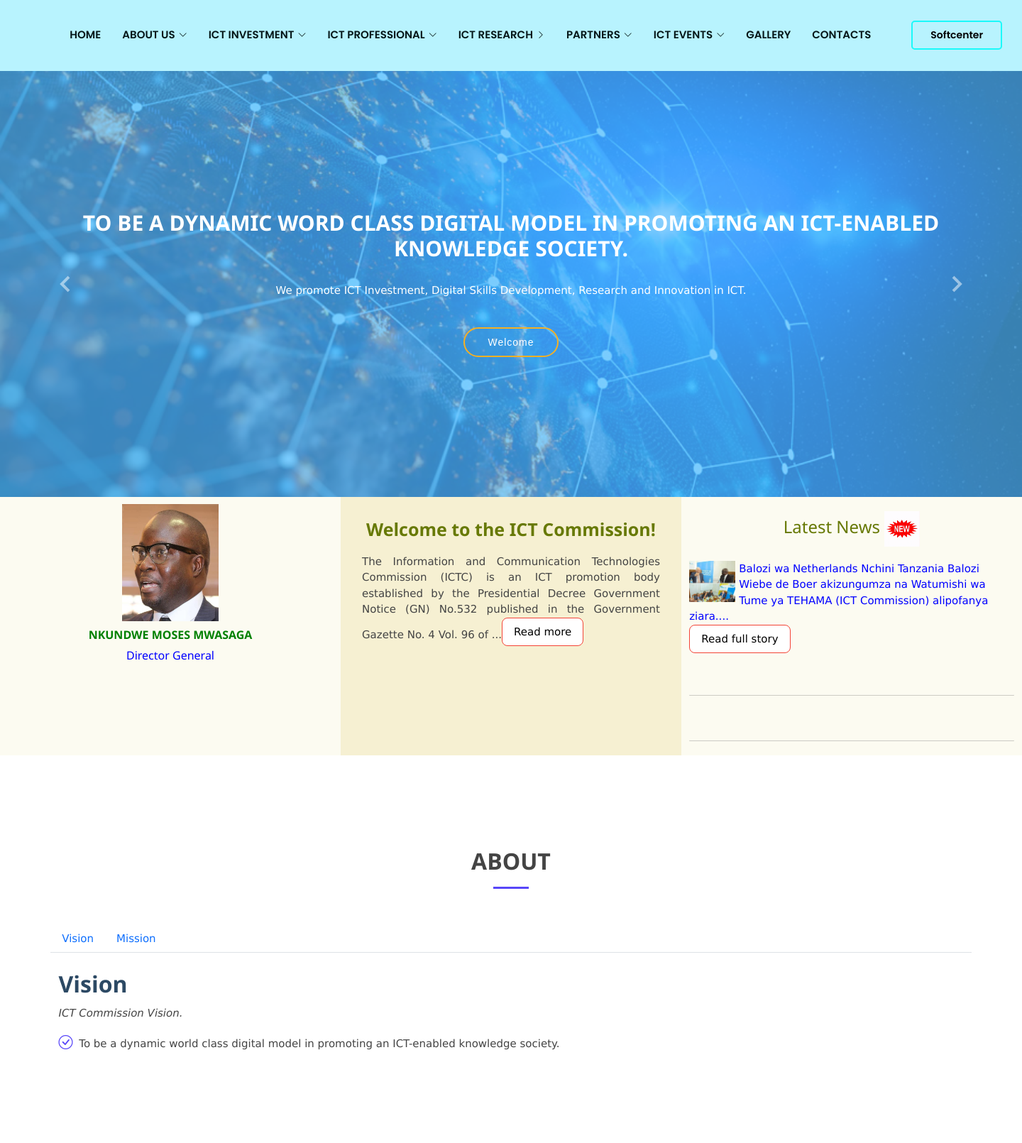
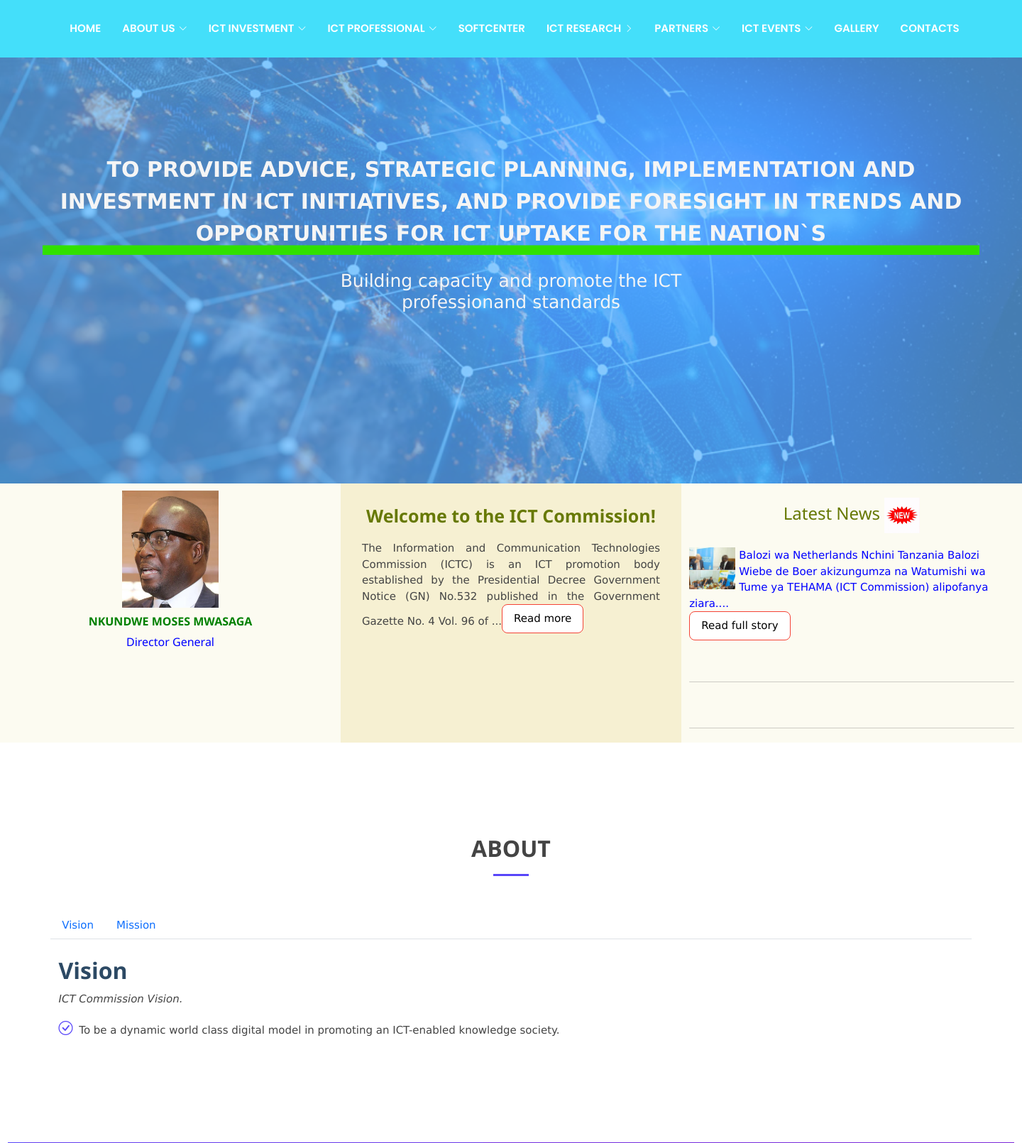
Before and after one commit to Mayenga/ictcStatic, a PHP site: page / in a window 1440 px wide. Shown: the part 143-1753 px from the top of the page at 71% size. Run offline with PHP 8.4, Linux system fonts and the light colour scheme.

Commit message:
changes of today 06/05/2022

```diff
--- a/index.php
+++ b/index.php
@@ -1,3 +1,4 @@
+
 <!DOCTYPE html>
 <html lang="en">
 <head>
@@ -29,6 +30,9 @@
   <!-- MDB -->
   <script type="text/javascript" src="https://cdnjs.cloudflare.com/ajax/libs/mdb-ui-kit/3.10.1/mdb.min.js"></script>
   <link rel="stylesheet" href="https://www.w3schools.com/w3css/4/w3.css">
+
+  <!-- code pen -->
+  <link rel="stylesheet" href="./style.css">
   <style>
     #more {display: none;}
     #more2 {display: none;}
@@ -126,11 +130,13 @@
     text-decoration: none;
     cursor: pointer;
     }
+
   </style>
+
 </head>
 <body>
 <!-- top middle -->
-<div class="container-fluid" style="background-color:rgb(41, 219, 250);background-image: url(ssiteimg/back.jpg);background-repeat: no-repeat;width: 100%;background-position: center ;text-align:center;margin:auto;padding:0;background-size: cover;">
+<div class="container-fluid" style="background-color:white;background-image: url(ssiteimg/back.jpg);background-repeat: no-repeat;width: 100%;background-position: center ;text-align:center;margin:auto;padding:0;background-size: cover;">
 <div class="container px-0 mt-0" style="">
     <div class="row" style="padding:5px">
         <div class="col-2 col-sm-2 col-md-2 col-lg-2 col-xl-2 text-left my-auto" style="align-self: center;text-align: center;">
@@ -138,10 +144,10 @@
                 <img id="ngao" src="siteimg/fevicon.png" alt="Tanzania emblem" class="mx-auto img-fluid"></a>
         </div>
         <div class="col-8 col-sm-8 col-md-8 col-lg-8 col-xl-8 text-center text-xs-center px-xs-0 mx-auto my-auto">
-            <h4 class="mb-1 title align-items-center" style="font-size:2vw;color:white;font-weight:bold;">
+            <h4 class="mb-1 title align-items-center" style="font-size:1.5vw;color:black;font-weight:bold;">
                 THE UNITED REPUBLIC OF TANZANIA
             </h4>
-            <h1 class="mb-1 title title-main align-items-center" style="font-size:1vw;color:white;font-weight:bold;">
+            <h1 class="mb-1 title title-main align-items-center" style="font-size:1.7vw;color:black;font-weight:bold;">
                 INFORMATION AND COMMUNICATION TECHNOLOGY COMMISSION
             </h1>
         </div>
@@ -153,7 +159,7 @@
 </div>
 </div>
 <!-- /top middle -->
-<header id="header" class="fixed-top" style="top: 0rem;position: sticky;background-color: rgba(41, 219, 250, 0.329);">
+<header id="header" class="fixed-top" style="top: 0rem;position: sticky;background-color: rgba(41, 219, 250, 0.87);">
         <div class="container d-flex align-items-center justify-content-between">
         <!-- <a href="/" class="logo"><img src="siteimg/LOGO-02.png" alt="ICTC LOGO" class="img-fluid"></a> -->
         <nav id="navbar" class="navbar">
@@ -182,6 +188,7 @@
                 <li><a href="#professional">Fees</a></li>
                 </ul>
             </li>
+            <li><a class="nav-link scrollto" href="https://softcenter.ictc.go.tz/" target="blank">SOFTCENTER</a></li>
             <li class="dropdown"><a href="#"><span>ICT RESEARCH</span> <i class="bi bi-chevron-right"></i></a>
                 <!-- <ul>
                 <li><a href="#">About</a></li>
@@ -207,33 +214,44 @@
             </li>
             <li><a class="nav-link scrollto" href="#portfolio">GALLERY</a></li>
             <li><a class="nav-link scrollto" href="#contact">CONTACTS</a></li>
-            <li><a class="nav-link scrollto getstarted" href="https://softcenter.ictc.go.tz/" target="blank">Softcenter</a></li>
             </ul>
             <i class="bi bi-list mobile-nav-toggle"></i>
         </nav><!-- .navbar -->
 
         </div>
     </header>
-
     <!-- ======= Hero Section ======= -->
   <section id="hero" class="d-flex justify-cntent-center align-items-center">
+
     <div id="heroCarousel" data-bs-interval="5000" class="container carousel carousel-fade" data-bs-ride="carousel">
-
+        <dl>
+            <dt>TO PROVIDE ADVICE, STRATEGIC PLANNING, IMPLEMENTATION AND INVESTMENT IN ICT INITIATIVES, AND PROVIDE FORESIGHT IN TRENDS AND OPPORTUNITIES FOR ICT UPTAKE FOR THE NATION`S</dt>
+            <dd>Fostering investment in ICT</dd>
+            <dt>TO PROVIDE ADVICE, STRATEGIC PLANNING, IMPLEMENTATION AND INVESTMENT IN ICT INITIATIVES, AND PROVIDE FORESIGHT IN TRENDS AND OPPORTUNITIES FOR ICT UPTAKE FOR THE NATION`S</dt>
+            <dd>Building capacity and promote the ICT professionand standards</dd>
+            <dt>TO PROVIDE ADVICE, STRATEGIC PLANNING, IMPLEMENTATION AND INVESTMENT IN ICT INITIATIVES, AND PROVIDE FORESIGHT IN TRENDS AND OPPORTUNITIES FOR ICT UPTAKE FOR THE NATION`S</dt>
+            <dd>Advise and collaborate with other stakeholders on research, setting of standards and foresight</dd>
+            <dt>TO PROVIDE ADVICE, STRATEGIC PLANNING, IMPLEMENTATION AND INVESTMENT IN ICT INITIATIVES, AND PROVIDE FORESIGHT IN TRENDS AND OPPORTUNITIES FOR ICT UPTAKE FOR THE NATION`S</dt>
+            <dd>Hosting and sustaining of national ICT infrastructure and programs</dd>
+            <dt>TO PROVIDE ADVICE, STRATEGIC PLANNING, IMPLEMENTATION AND INVESTMENT IN ICT INITIATIVES, AND PROVIDE FORESIGHT IN TRENDS AND OPPORTUNITIES FOR ICT UPTAKE FOR THE NATION`S</dt>
+            <dd>Fostering investment in ICT</dd>
+            <dt>TO PROVIDE ADVICE, STRATEGIC PLANNING, IMPLEMENTATION AND INVESTMENT IN ICT INITIATIVES, AND PROVIDE FORESIGHT IN TRENDS AND OPPORTUNITIES FOR ICT UPTAKE FOR THE NATION`S</dt>
+            <dd>Building capacity and promote the ICT professionand standards</dd>
+            <dt>TO PROVIDE ADVICE, STRATEGIC PLANNING, IMPLEMENTATION AND INVESTMENT IN ICT INITIATIVES, AND PROVIDE FORESIGHT IN TRENDS AND OPPORTUNITIES FOR ICT UPTAKE FOR THE NATION`S</dt>
+            <dd>Advise and collaborate with other stakeholders on research, setting of standards and foresight</dd>
+            <dt>TO PROVIDE ADVICE, STRATEGIC PLANNING, IMPLEMENTATION AND INVESTMENT IN ICT INITIATIVES, AND PROVIDE FORESIGHT IN TRENDS AND OPPORTUNITIES FOR ICT UPTAKE FOR THE NATION`S</dt>
+            <dd>Hosting and sustaining of national ICT infrastructure and programs</dd>
+            <dt>TO PROVIDE ADVICE, STRATEGIC PLANNING, IMPLEMENTATION AND INVESTMENT IN ICT INITIATIVES, AND PROVIDE FORESIGHT IN TRENDS AND OPPORTUNITIES FOR ICT UPTAKE FOR THE NATION`S</dt>
+            <dd>Fostering investment in ICT</dd>
+            <dt>TO PROVIDE ADVICE, STRATEGIC PLANNING, IMPLEMENTATION AND INVESTMENT IN ICT INITIATIVES, AND PROVIDE FORESIGHT IN TRENDS AND OPPORTUNITIES FOR ICT UPTAKE FOR THE NATION`S</dt>
+            <dd>Building capacity and promote the ICT professionand standards</dd>
+        </dl>
       <!-- Slide 1 -->
-      <div class="carousel-item active">
+      <!-- <div class="carousel-item active">
         <div class="carousel-container">
           <h2 class="animate__animated animate__fadeInDown">TO BE A DYNAMIC WORD CLASS DIGITAL MODEL IN PROMOTING AN ICT-ENABLED KNOWLEDGE SOCIETY.</h2>
           <p class="animate__animated animate__fadeInUp">We promote ICT Investment, Digital Skills Development, Research and Innovation in ICT.</p>
           <a href="#about" class="btn-get-started animate__animated animate__fadeInUp scrollto">Welcome</a>
-        </div>
-      </div>
-
-      <!-- Slide 2 -->
-      <!-- <div class="carousel-item">
-        <div class="carousel-container">
-          <h2 class="animate__animated animate__fadeInDown">Lorem Ipsum Dolor</h2>
-          <p class="animate__animated animate__fadeInUp">To lead inclusive Knowledge and Information Society and contribute to national economic growth in Tanzania by providing technical and policy advice in cutting edge issues for sector development and strategic investment, promoting secure ICT deployment and profession recognition.</p>
-          <a href="#about" class="btn-get-started animate__animated animate__fadeInUp scrollto">Read More</a>
         </div>
       </div> -->
     <!-- news modals starts -->
@@ -250,13 +268,13 @@
         </div>
     </div>
     <!-- news modals ends -->
-      <a class="carousel-control-prev" href="#heroCarousel" role="button" data-bs-slide="prev">
+      <!-- <a class="carousel-control-prev" href="#heroCarousel" role="button" data-bs-slide="prev">
         <span class="carousel-control-prev-icon bx bx-chevron-left" aria-hidden="true"></span>
-      </a>
+      </a> -->
 
-      <a class="carousel-control-next" href="#heroCarousel" role="button" data-bs-slide="next">
+      <!-- <a class="carousel-control-next" href="#heroCarousel" role="button" data-bs-slide="next">
         <span class="carousel-control-next-icon bx bx-chevron-right" aria-hidden="true"></span>
-      </a>
+      </a> -->
 
     </div>
   </section><!-- End Hero -->
@@ -1131,6 +1149,7 @@
 
   <!-- Template Main JS File -->
   <script src="sitejs/main.js"></script>
+
   <script>
     function myFunction() {
         var dots = document.getElementById("dots");
--- a/sitecss/style.css
+++ b/sitecss/style.css
@@ -170,7 +170,7 @@
   font-family: "Poppins", sans-serif;
   font-size: 15px;
   font-weight: 600;
-  color: rgb(5, 23, 24);
+  color: #fff;
   white-space: nowrap;
   transition: 0.3s;
   position: relative;
@@ -314,7 +314,7 @@
   bottom: 15px;
   left: 15px;
   padding: 10px 0;
-  background-color: #fff;
+  background-color: rgb(18, 158, 251);
   overflow-y: auto;
   transition: 0.3s;
 }
@@ -378,7 +378,7 @@
 }
 #hero:before {
   content: "";
-  background: #51b9ffb2;
+  background: #63b4ffb2;
   position: absolute;
   bottom: 0;
   top: 0;
--- /dev/null
+++ b/style.css
@@ -0,0 +1,188 @@
+/* @import url("https://fonts.googleapis.com/css?family=Alata&display=swap"); */
+body {
+  /* margin: 0; */
+  /* background-color: #00171f; */
+  /* font-family: "Alata", sans-serif; */
+}
+
+dl {
+  display: flex;
+  flex-direction: column;
+  align-items: center;
+  justify-content: center;
+  text-align: center;
+  margin: 0;
+  color: whitesmoke;
+}
+dl * {
+  position: absolute;
+  left: 0;
+  right: 0;
+  margin: auto;
+}
+
+dt {
+  --size: 10vmin;
+  bottom: 50%;
+  width: 100%;
+  height: auto;
+  margin-bottom: 30px;
+  font-size: 30px;
+  opacity: 0;
+  transform: translateY(100%);
+  animation: dt 45s cubic-bezier(0.23, 1, 0.32, 1) infinite;
+}
+dt:after {
+  content: "";
+  position: absolute;
+  top: 1vmin;
+  left: 0;
+  width: 100%;
+  height: 100%;
+  z-index: -1;
+  transform-origin: 50% 100%;
+  animation: dt-pseudo 45s cubic-bezier(0.19, 1, 0.22, 1) infinite;
+}
+dt:nth-child(1), dt:nth-child(1):after {
+  animation-delay: 0s;
+}
+dt:nth-child(1):after {
+  background-color: #00A8E8;
+}
+dt:nth-child(3), dt:nth-child(3):after {
+  animation-delay: 4.5s;
+}
+dt:nth-child(3):after {
+  background-color: #31e000;
+}
+dt:nth-child(5), dt:nth-child(5):after {
+  animation-delay: 9s;
+}
+dt:nth-child(5):after {
+  background-color: #F2BB05;
+}
+dt:nth-child(7), dt:nth-child(7):after {
+  animation-delay: 13.5s;
+}
+dt:nth-child(7):after {
+  background-color: #000000;
+}
+
+dt:nth-child(9), dt:nth-child(9):after {
+  animation-delay: 18s;
+}
+dt:nth-child(9):after {
+  background-color: #00A8E8;
+}
+dt:nth-child(11), dt:nth-child(11):after {
+  animation-delay: 22.5s;
+}
+dt:nth-child(11):after {
+  background-color: #31e000;
+}
+dt:nth-child(13), dt:nth-child(13):after {
+  animation-delay: 27s;
+}
+dt:nth-child(13):after {
+  background-color: #F2BB05;
+}
+dt:nth-child(15), dt:nth-child(15):after {
+  animation-delay: 31.5s;
+}
+dt:nth-child(15):after {
+  background-color: #000000;
+}
+dt:nth-child(17), dt:nth-child(17):after {
+  animation-delay: 36s;
+}
+dt:nth-child(17):after {
+  background-color: #11B5E4;
+}
+dt:nth-child(19), dt:nth-child(19):after {
+  animation-delay: 40.5s;
+}
+dt:nth-child(19):after {
+  background-color: #01f86c;
+}
+
+dd {
+  --size: 5vmin;
+  top: 55%;
+  padding-left: 2rem;
+  padding-right: 2rem;
+  max-width: 70vmin;
+  font-size: 25px;
+  line-height: 1.2;
+  opacity: 0;
+  transform: translateY(80%);
+  animation: dd 45s cubic-bezier(0.19, 1, 0.22, 1) infinite;
+}
+dd:nth-child(2) {
+  animation-delay: 0s;
+}
+dd:nth-child(4) {
+  animation-delay: 4.5s;
+}
+dd:nth-child(6) {
+  animation-delay: 9s;
+}
+dd:nth-child(8) {
+  animation-delay: 13.5s;
+}
+dd:nth-child(10) {
+  animation-delay: 18s;
+}
+dd:nth-child(12) {
+  animation-delay: 22.5s;
+}
+dd:nth-child(14) {
+  animation-delay: 27s;
+}
+dd:nth-child(16) {
+  animation-delay: 31.5s;
+}
+dd:nth-child(18) {
+  animation-delay: 36s;
+}
+dd:nth-child(20) {
+  animation-delay: 40.5s;
+}
+dd:nth-child(22) {
+  animation-delay: 45s;
+}
+
+@keyframes dt {
+  2.5% {
+    transform: translateY(0);
+    opacity: 1;
+  }
+  5% {
+    transform: translateY(0);
+    opacity: 1;
+  }
+  7.5% {
+    transform: translateY(2%);
+    opacity: 0;
+  }
+}
+@keyframes dt-pseudo {
+  2.5% {
+    transform: scale(1, 0.1);
+  }
+  5% {
+    transform: scale(1, 0.1);
+  }
+  7.5% {
+    transform: scale(0, 0.1);
+  }
+}
+@keyframes dd {
+  5% {
+    transform: translateY(0);
+    opacity: 1;
+  }
+  10% {
+    transform: translateY(2%);
+    opacity: 0;
+  }
+}
```
Also changed, not shown: siteimg/back.jpg (added), siteimg/bg.jpeg (added), siteimg/bg.jpg (added), siteimg/foote-bg.png (added).
